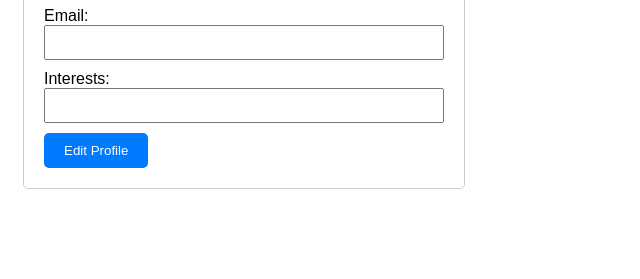
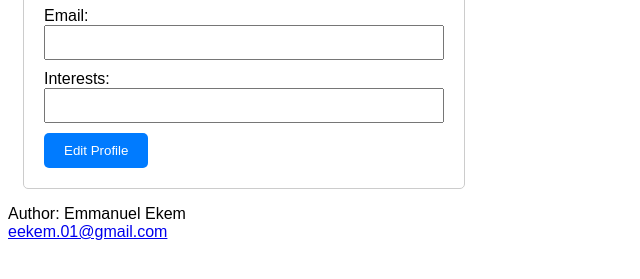
Before and after one commit to EKem01/Docker-project, a website: page index.html in a window 1280 px wide. Shown: the part 447-726 px from the top of the page, without its empty margins (0-640 px from the left). Drawn offline with Linux system fonts and the light colour scheme.

Commit message:
footer added

```diff
--- a/index.html
+++ b/index.html
@@ -110,6 +110,10 @@
         document.getElementById('interests').value = '';
     }
 </script>
+<footer>
+    <p>Author: Emmanuel Ekem<br>
+    <a href="mailto:eekem.01@gmail.com">eekem.01@gmail.com</a></p>
+  </footer>
 
 </body>
 </html>
```
